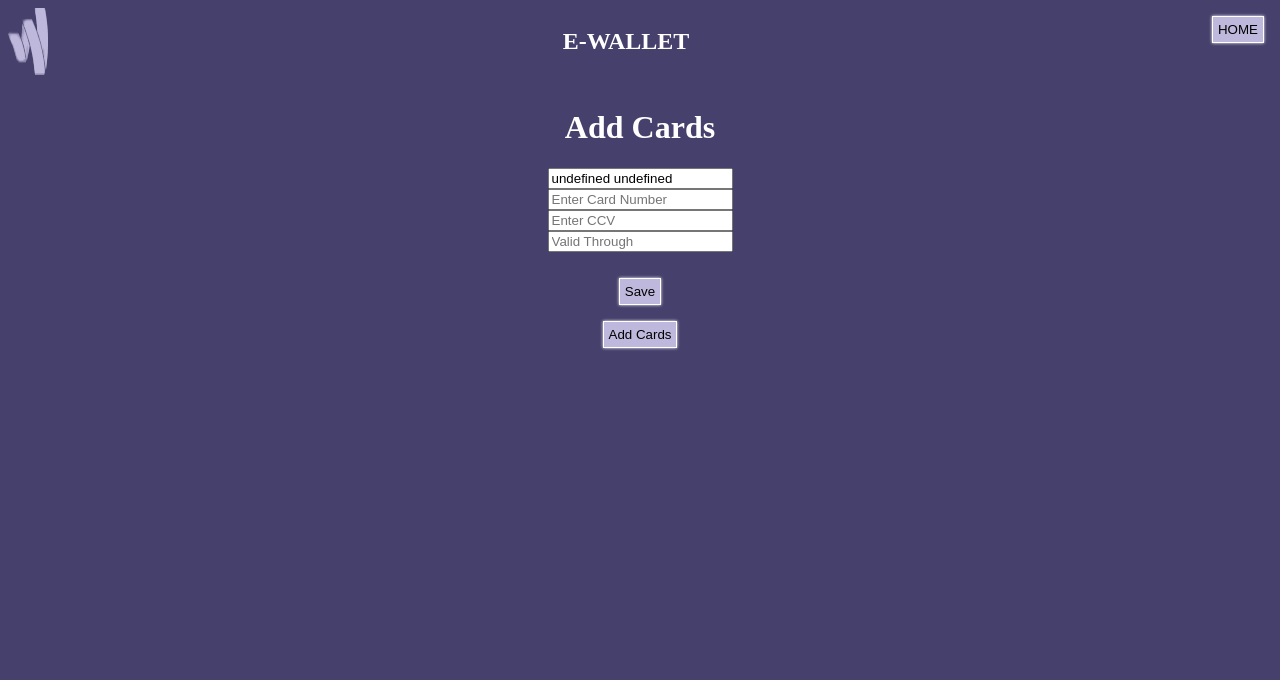
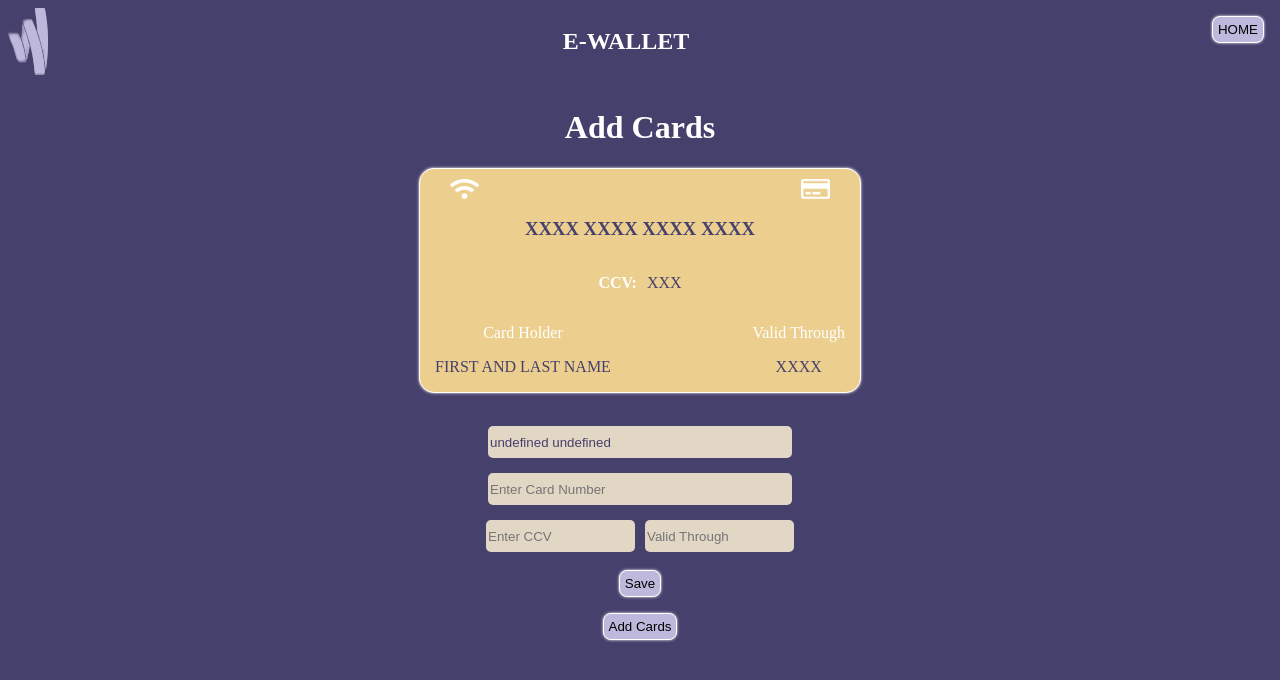
Before and after one commit to kristinaradovanovic/e-wallet-project, a React (Vite) app: page /new in a window 1280 px wide. Shown: the top 680 px of the page. Built offline with nearby package versions, Linux system fonts and the light colour scheme.

Commit message:
commit nine

```diff
--- a/package.json
+++ b/package.json
@@ -11,6 +11,7 @@
   },
   "dependencies": {
     "@fortawesome/fontawesome-svg-core": "^6.4.2",
+    "@fortawesome/free-solid-svg-icons": "^6.4.2",
     "@fortawesome/react-fontawesome": "^0.2.0",
     "@reduxjs/toolkit": "^1.9.5",
     "react": "^18.2.0",
--- a/src/App.css
+++ b/src/App.css
@@ -24,6 +24,8 @@ button {
   background-color: rgba(190, 185, 220, 1);
   padding: 5px;
   border: 1px solid white;
+  border-radius: 8px;
   box-shadow: 0px 0px 3px white;
   margin: 8px;
+
 }
--- a/src/features/Card.jsx
+++ b/src/features/Card.jsx
@@ -4,6 +4,8 @@ import { deleteCard, toggleCardActive } from "./CardSlice";
 import "../styling/Card.css";
 import wifi from "../assets/wifi.png";
 import cardIcon from "../assets/card.png";
+/* import { FontAwesomeIcon } from '@fortawesome/react-fontawesome'
+import { faCoffee } from '@fortawesome/free-solid-svg-icons' */
 
 
 export const Card = ({ user, cards, index }) => {
@@ -30,8 +32,6 @@ export const Card = ({ user, cards, index }) => {
   const handleToggleActive = () => {
     dispatch(toggleCardActive(index));
   };
-
-
 
   return (
     <>
--- /dev/null
+++ b/src/features/NewCardExample.jsx
@@ -0,0 +1,38 @@
+import wifi from "../assets/wifi.png"
+import cardIcon from "../assets/card.png"
+
+export const NewCardExample = () =>{
+return (
+    <div className="cardsWrap">
+         <div className="cardWrapper">
+        <div className="iconHolder">
+          <img src={wifi} alt="" className="iconImage" />
+          <img src={cardIcon} alt="" className="iconImage" />
+        </div>
+
+        <div className="cardNumber">
+          <h3>XXXX XXXX XXXX XXXX</h3>
+        </div>
+
+        <div className="ccvHolder">
+          <p>
+            <strong>CCV: </strong>
+          </p>
+          <p id="ccvText"> XXX</p>
+        </div>
+
+        <div className="infoWrapper">
+          <div className="holderInfo">
+            <p>Card Holder</p>
+            <p id="userText">FIRST AND LAST NAME</p>
+          </div>
+
+          <div className="valid">
+            <p>Valid Through</p>
+            <p id="validText">XXXX</p>
+          </div>
+        </div>
+      </div>
+    </div>
+)
+}
--- a/src/routes/NewCard.jsx
+++ b/src/routes/NewCard.jsx
@@ -3,6 +3,8 @@ import { useDispatch, useSelector } from "react-redux";
 import { addCard } from "../features/CardSlice";
 import { Link } from "react-router-dom";
 import { useState } from "react";
+import { NewCardExample } from "../features/NewCardExample";
+import "../styling/NewCard.css"
 
 //EXPORT NEWCARD
 export const NewCard = () => {
@@ -57,12 +59,14 @@ export const NewCard = () => {
 
     return(
         <div>
+
             <h1>Add Cards</h1>
+                <NewCardExample/>
 
+            <div className="inputWrapper">
+                <div className="numberNameHolder">
                     <input type="text" id="holder" value={`${user.name?.first} ${user.name?.last}`} readOnly />
-            <br />
 
-    {/* Card Number Input */}
                     {numberError && <p style={{ color: "red" }}>{numberError}</p>}
                     <input
                     type="text"
@@ -74,22 +78,40 @@ export const NewCard = () => {
                     }}
                     required
                     />
-            <br />
-    {/* CCV Input */}
+                </div>
+
+                <div className="ccvValidHolder">
                     {ccvError && <p style={{ color: "red" }}>{ccvError}</p>}
-            <input type="text" id="ccv" maxLength="3" placeholder="Enter CCV" required/>
-            <br />
+                    <input type="text" id="ccv" maxLength="3" placeholder="Enter CCV" onInput={(e) => {
+                        e.target.value = e.target.value.replace(/[^0-9]/g, '');
+                    }} required/>
+
                     {/* Date Input */}
                     {dateError && <p style={{ color: "red" }}>{dateError}</p>}
-            <input type="text" id="date" maxLength="4" placeholder="Valid Through" required />
-            <br /><br />
+                    <input type="text" id="date" maxLength="4" placeholder="Valid Through" onInput={(e) => {
+                        e.target.value = e.target.value.replace(/[^0-9]/g, '');
+                    }} required />
+                </div>
+
+                <button onClick={handleSubmit}>Save</button>
+
+                <Link to="/" ><button>Add Cards</button></Link>
+
+
+            </div>
+
+
+
+        </div>
+    )
+}
+
+
+
+
+{/* CCV Input */}
+
 
 
 
 {/* ADD/SUBMIT */}
-            <button onClick={handleSubmit}>Save</button>
-            <br />
-            <Link to="/" ><button>Add Cards</button></Link>
-        </div>
-    )
-}
--- /dev/null
+++ b/src/styling/NewCard.css
@@ -0,0 +1,30 @@
+.inputWrapper {
+    margin: 0 auto;
+    align-items: center;
+    display: flex;
+    justify-content: center;
+    flex-direction: column;
+    margin-top: 20px;
+}
+
+input {
+    background-color: rgba(226, 215, 197, 1);
+    height: 30px;
+    margin: 5px;
+    border: none;
+    border-radius: 5px;
+    margin-bottom: 10px;
+    color: rgba(70, 64, 108, 1)
+}
+
+.numberNameHolder {
+    display: flex;
+    flex-direction: column;
+}
+
+#holder, #number {
+    width: 300px;
+}
+#ccv, #date {
+    width: 145px;
+}
```
Also changed, not shown: 1 other file (tests, documents, lock files or other folders). Lines whose indentation alone changed are shown as unchanged.
